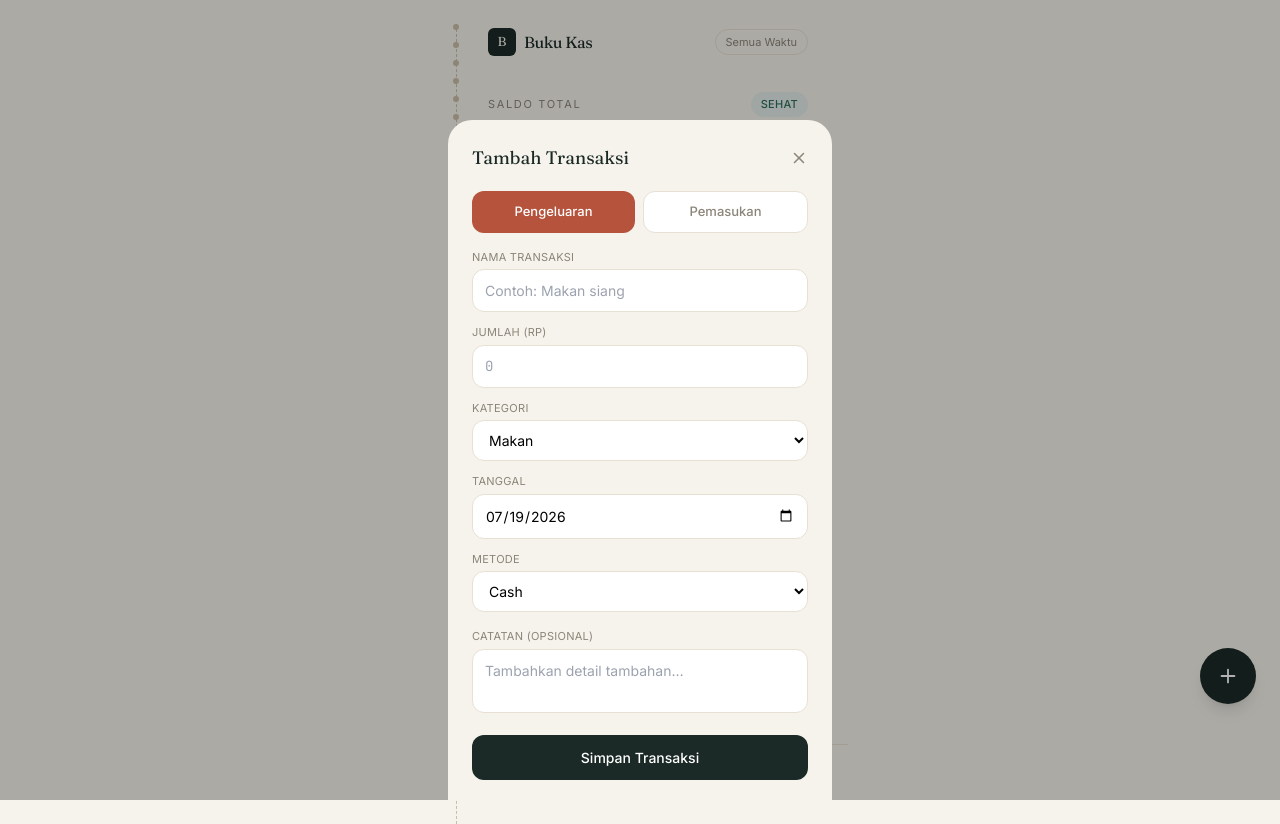
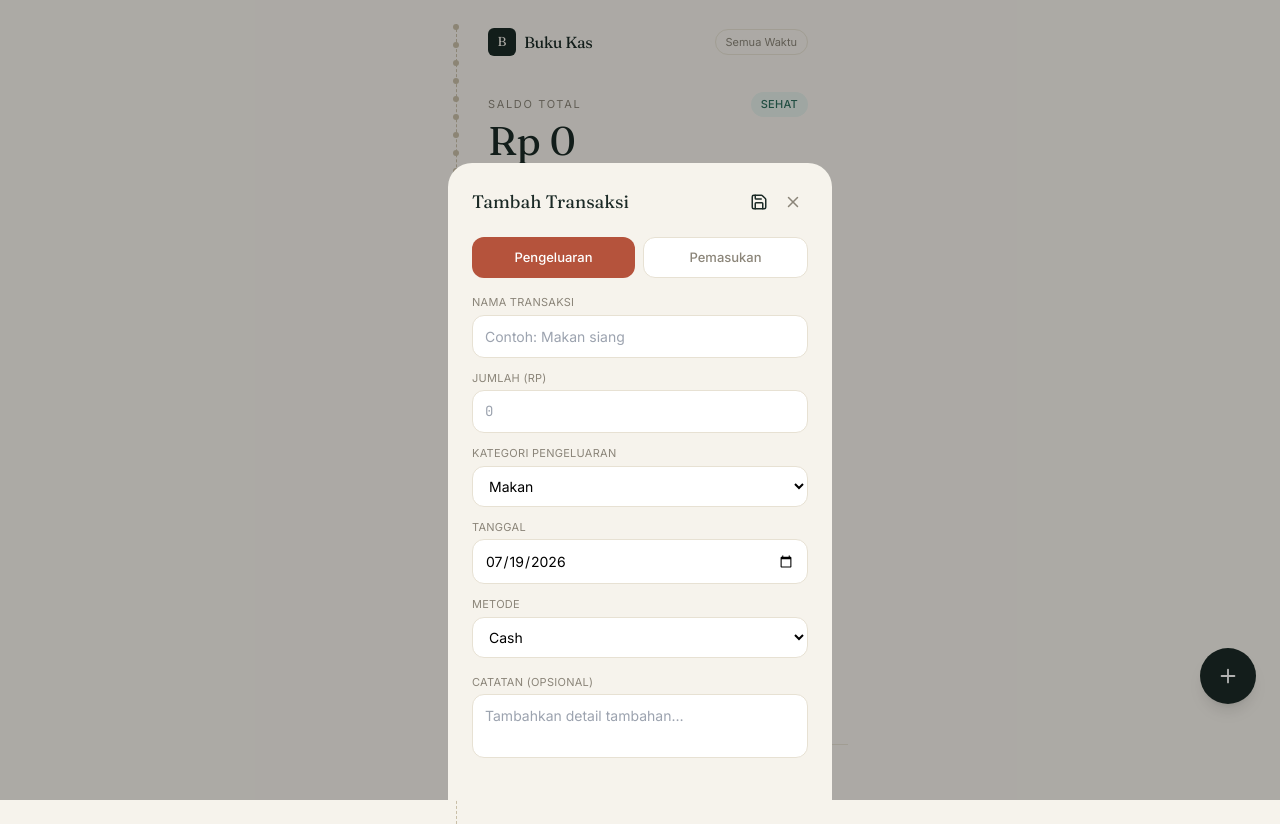
Before and after one commit to abukrawls/bukukas, a React (Vite) app: page / in a window 1280 px wide. Both pictures are taken after a click on the button 1228 px from the left and 676 px from the top of the page. Built offline with nearby package versions, Linux system fonts and the light colour scheme.

Commit message:
Add files via upload

```diff
--- a/src/App.jsx
+++ b/src/App.jsx
@@ -1,5 +1,5 @@
 import React, { useState, useEffect, useMemo, useRef, useLayoutEffect } from "react";
-import { Home, Receipt, PieChart as PieIcon, FileText, ArrowDownLeft, ArrowUpRight, Search, Download, ChevronRight, Plus, X, Trash2, HandCoins, Pencil, Wallet, Landmark, CreditCard, TrendingUp, Car, Building2, Gem, MoreHorizontal, UploadCloud, DownloadCloud, ArrowLeft, Users, Check, ChevronDown, ArrowUp, ArrowDown, Info } from "lucide-react";
+import { Home, Receipt, PieChart as PieIcon, FileText, ArrowDownLeft, ArrowUpRight, Search, Download, ChevronRight, Plus, X, Trash2, HandCoins, Pencil, Wallet, Landmark, CreditCard, TrendingUp, Car, Building2, Gem, MoreHorizontal, UploadCloud, DownloadCloud, ArrowLeft, Users, Check, ChevronDown, ArrowUp, ArrowDown, Info, Save } from "lucide-react";
 import { PieChart, Pie, Cell, BarChart, Bar, LineChart, Line, XAxis, ResponsiveContainer } from "recharts";
 
 // ---------- DATA CONTOH ----------
@@ -2063,18 +2063,22 @@ function FormTambah({ initial, onClose, onSubmit, onDelete }) {
           <h3 className="font-serif text-[18px] text-[#1B2A26]" style={{ fontFamily: "'Fraunces', serif" }}>
             {initial ? "Edit Transaksi" : "Tambah Transaksi"}
           </h3>
-          <button onClick={onClose} className="text-[#8B8579]">
-            <X size={18} />
-          </button>
-        </div>
-
-        {initial ? (
-          <div className="mb-4">
-            <span className={`inline-block px-3 py-1.5 rounded-xl text-[13px] font-medium ${tipe === "keluar" ? "bg-[#F3E7E1] text-[#B5533C]" : "bg-[#EAF2EE] text-[#2F6F5E]"}`}>
-              {tipe === "keluar" ? "Pengeluaran" : "Pemasukan"}
-            </span>
+          <div className="flex items-center gap-1">
+            {onDelete && (
+              <button onClick={onDelete} className="text-[#B5533C] p-1.5" title="Hapus Transaksi">
+                <Trash2 size={18} />
+              </button>
+            )}
+            <button onClick={submit} className="text-[#1B2A26] p-1.5" title="Simpan Transaksi">
+              <Save size={18} />
+            </button>
+            <button onClick={onClose} className="text-[#8B8579] p-1.5" title="Tutup">
+              <X size={18} />
+            </button>
           </div>
-        ) : (
+        </div>
+
+        {!initial && (
           <div className="flex gap-2 mb-4">
             <button
               onClick={() => gantiTipe("keluar")}
@@ -2110,7 +2114,7 @@ function FormTambah({ initial, onClose, onSubmit, onDelete }) {
         {errors.jumlah && <p className="text-[11px] text-[#B5533C] mb-2">{errors.jumlah}</p>}
 
         <label className="block text-[11px] uppercase tracking-wide text-[#8B8579] mb-1 mt-2">
-          {tipe === "keluar" ? "Kategori" : "Sumber Pemasukan"}
+          {tipe === "keluar" ? "Kategori Pengeluaran" : "Sumber Pemasukan"}
         </label>
         <select
           value={kat}
@@ -2146,17 +2150,8 @@ function FormTambah({ initial, onClose, onSubmit, onDelete }) {
           onChange={(e) => setCatatan(e.target.value)}
           placeholder="Tambahkan detail tambahan…"
           rows={2}
-          className="w-full bg-white border border-[#E7E1D3] rounded-xl px-3 py-2.5 text-[14px] mb-3 outline-none focus:border-[#2F6F5E] resize-none"
+          className="w-full bg-white border border-[#E7E1D3] rounded-xl px-3 py-2.5 text-[14px] mb-1 outline-none focus:border-[#2F6F5E] resize-none"
         />
-
-        <button onClick={submit} className="w-full bg-[#1B2A26] text-white py-3 rounded-xl text-[14px] font-medium mt-1">
-          Simpan Transaksi
-        </button>
-        {onDelete && (
-          <button onClick={onDelete} className="w-full text-[#B5533C] py-3 rounded-xl text-[14px] font-medium mt-1">
-            Hapus Transaksi
-          </button>
-        )}
       </div>
     </div>
   );
```
